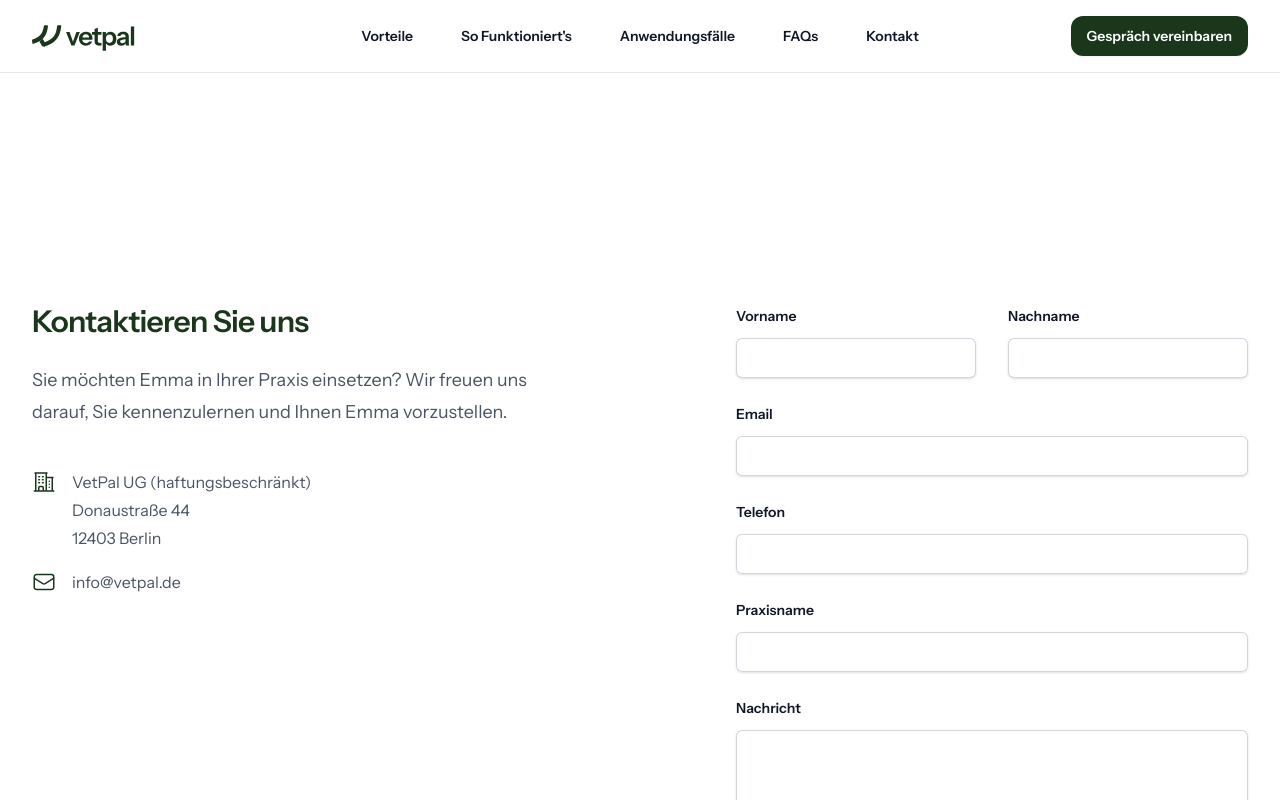
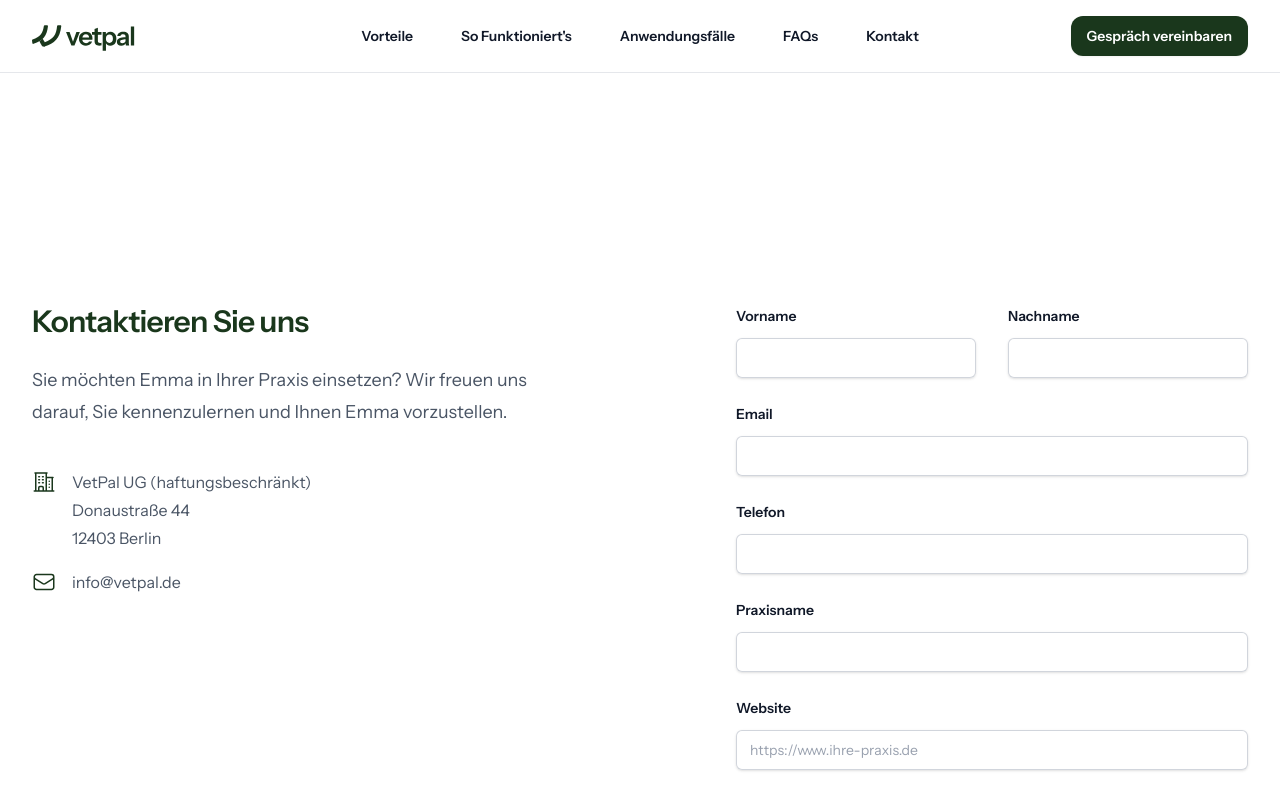
Before and after one commit to juliuslaux/vetpal, a Next.js app: page /kontakt in a window 1280 px wide. Shown: the top 800 px of the page. Built offline with nearby package versions, Linux system fonts and the light colour scheme.

Commit message:
added website field on contact page

```diff
--- a/src/app/kontakt/page.tsx
+++ b/src/app/kontakt/page.tsx
@@ -57,6 +57,7 @@
     email: '',
     phone: '',
     company: '',
+    website: '',
     message: '',
   })
   const [status, setStatus] = useState<'idle' | 'loading' | 'success' | 'error'>('idle')
@@ -90,6 +91,7 @@
         email: '',
         phone: '',
         company: '',
+        website: '',
         message: '',
       })
 
@@ -361,6 +363,22 @@
                   </div>
                 </div>
                 <div className="sm:col-span-2">
+                  <label htmlFor="website" className="block text-sm font-semibold leading-6 text-gray-900 font-[Instrument_Sans]">
+                    Website
+                  </label>
+                  <div className="mt-2.5">
+                    <input
+                      type="url"
+                      name="website"
+                      id="website"
+                      placeholder="https://www.ihre-praxis.de"
+                      value={formData.website}
+                      onChange={handleChange}
+                      className="block w-full rounded-md border-0 px-3.5 py-2 text-gray-900 shadow-sm ring-1 ring-inset ring-gray-300 placeholder:text-gray-400 focus:ring-2 focus:ring-inset focus:ring-[#1A371C] sm:text-sm sm:leading-6 font-[Instrument_Sans]"
+                    />
+                  </div>
+                </div>
+                <div className="sm:col-span-2">
                   <label htmlFor="message" className="block text-sm font-semibold leading-6 text-gray-900 font-[Instrument_Sans]">
                     Nachricht
                   </label>
```
